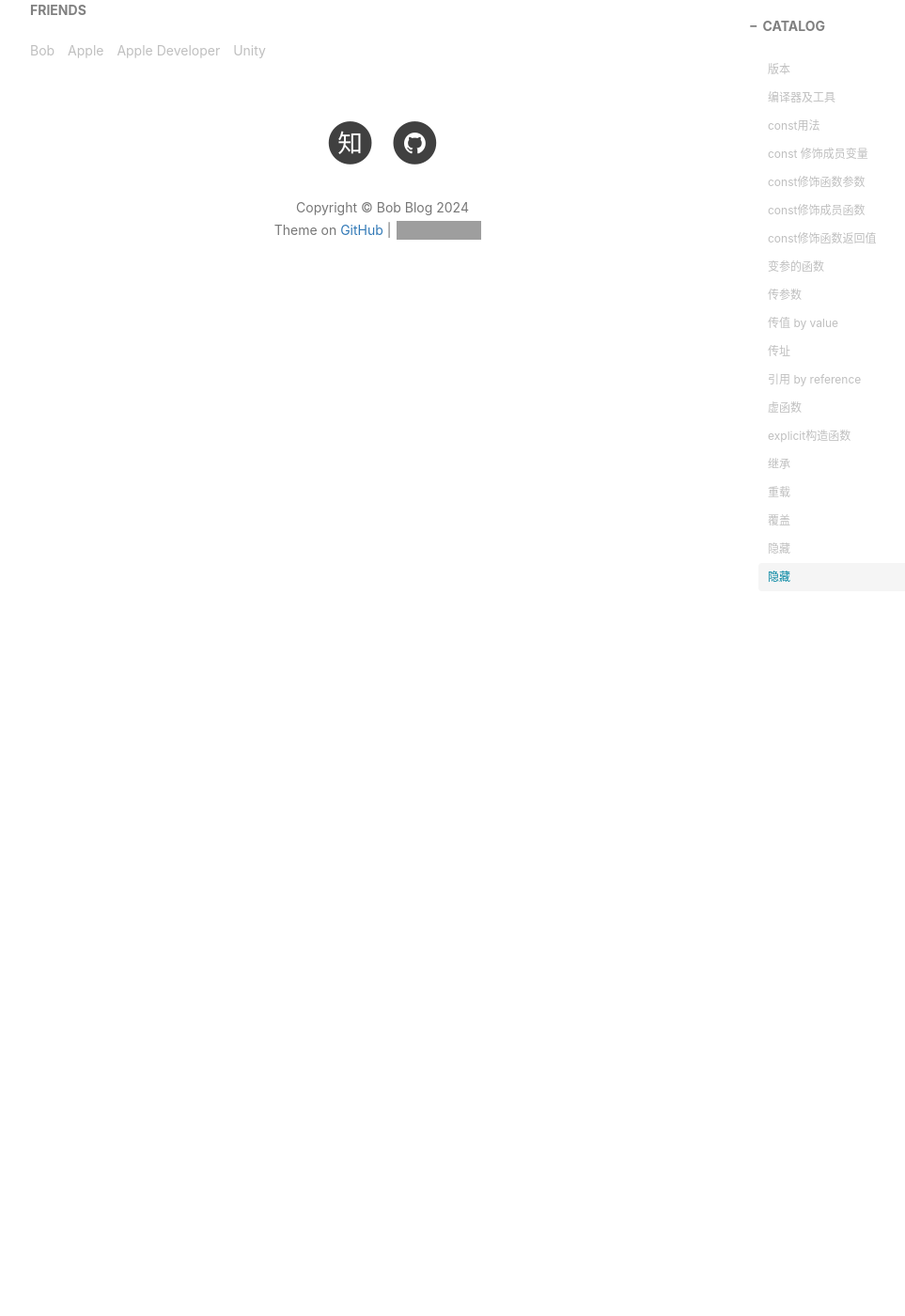
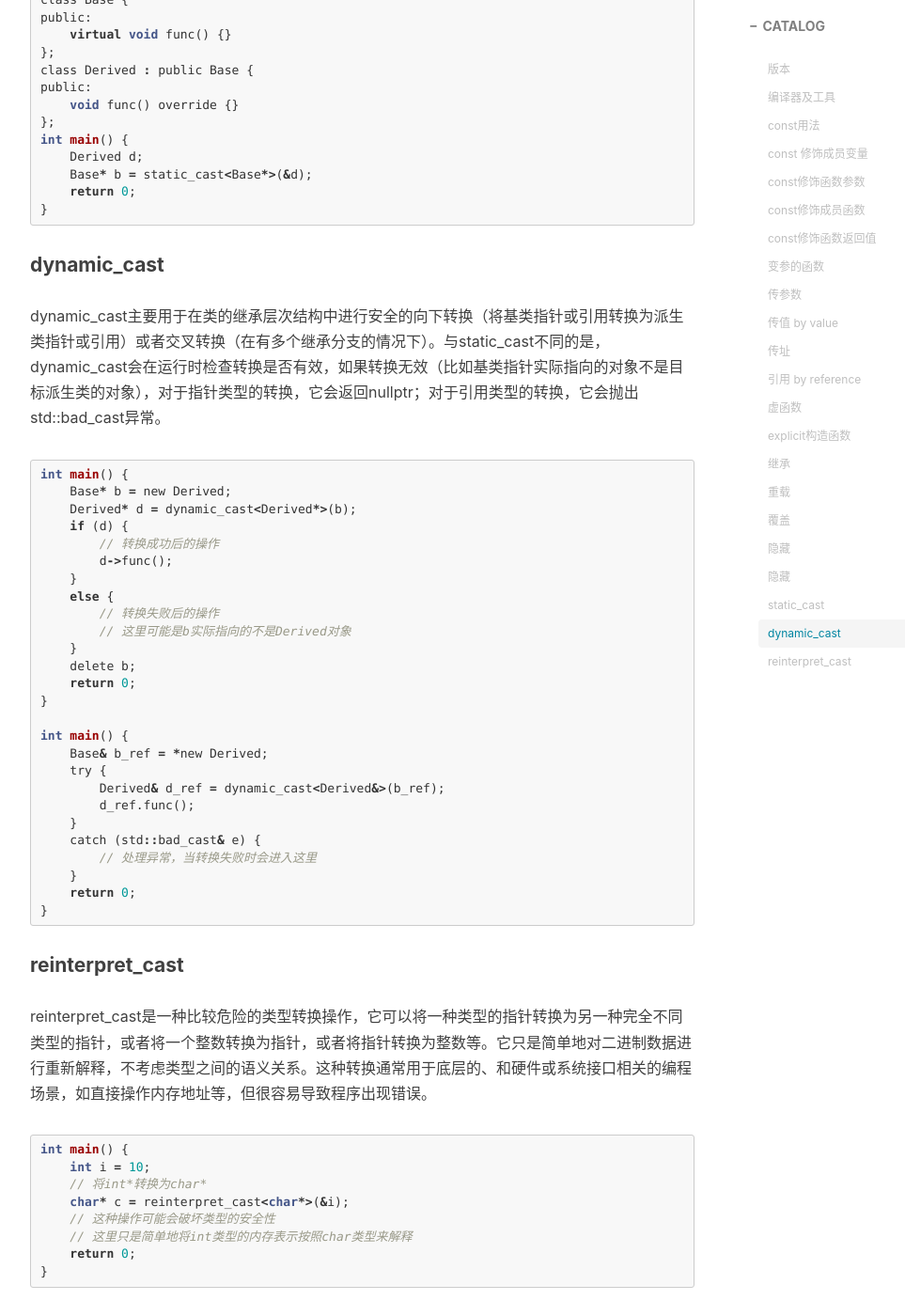
Before and after one commit to chenanbao/chenanbao.github.io, a Jekyll site: the page built from _posts/2018-12-19-C++集锦.md, in a window 1280 px wide and 1400 px high, scrolled down 9980 px. Shown: the whole window at 94% size, without its empty margins (233-1196 px from the left). Built offline with Jekyll 4.4.1, drawn with Linux system fonts in a browser that asks for light colours; nearby versions of some CDN libraries; comment, search, counter and statistics services are not loaded; before the commit the page ends 10329 px from its top, so only the background shows below that; some of the changed text lies outside the part shown; grey boxes are pictures that could not be loaded.

Commit message:
Update 2018-12-19-C++集锦.md

````diff
--- a/_posts/2018-12-19-C++集锦.md
+++ b/_posts/2018-12-19-C++集锦.md
@@ -526,3 +526,69 @@ int main()
 }
 
 ```
+
+#### static_cast
+static_cast主要用于在相关类型之间进行转换，这些类型通常是有一定关联的，比如基本数据类型之间的转换（如int和float）、类层次结构中的向上转换（将派生类指针或引用转换为基类指针或引用）。它是一种编译时的类型转换操作，编译器会在编译阶段检查转换是否合理。
+```c
+int i = 5;
+float f = static_cast<float>(i);
+
+class Base {
+public:
+    virtual void func() {}
+};
+class Derived : public Base {
+public:
+    void func() override {}
+};
+int main() {
+    Derived d;
+    Base* b = static_cast<Base*>(&d);
+    return 0;
+}
+```
+#### dynamic_cast
+dynamic_cast主要用于在类的继承层次结构中进行安全的向下转换（将基类指针或引用转换为派生类指针或引用）或者交叉转换（在有多个继承分支的情况下）。与static_cast不同的是，dynamic_cast会在运行时检查转换是否有效，如果转换无效（比如基类指针实际指向的对象不是目标派生类的对象），对于指针类型的转换，它会返回nullptr；对于引用类型的转换，它会抛出std::bad_cast异常。
+
+```c
+int main() {
+    Base* b = new Derived;
+    Derived* d = dynamic_cast<Derived*>(b);
+    if (d) {
+        // 转换成功后的操作
+        d->func();
+    }
+    else {
+        // 转换失败后的操作
+        // 这里可能是b实际指向的不是Derived对象
+    }
+    delete b;
+    return 0;
+}
+
+int main() {
+    Base& b_ref = *new Derived;
+    try {
+        Derived& d_ref = dynamic_cast<Derived&>(b_ref);
+        d_ref.func();
+    }
+    catch (std::bad_cast& e) {
+        // 处理异常，当转换失败时会进入这里
+    }
+    return 0;
+}
+```
+
+#### reinterpret_cast
+reinterpret_cast是一种比较危险的类型转换操作，它可以将一种类型的指针转换为另一种完全不同类型的指针，或者将一个整数转换为指针，或者将指针转换为整数等。它只是简单地对二进制数据进行重新解释，不考虑类型之间的语义关系。这种转换通常用于底层的、和硬件或系统接口相关的编程场景，如直接操作内存地址等，但很容易导致程序出现错误。
+
+```c
+int main() {
+    int i = 10;
+    // 将int*转换为char*
+    char* c = reinterpret_cast<char*>(&i);
+    // 这种操作可能会破坏类型的安全性
+    // 这里只是简单地将int类型的内存表示按照char类型来解释
+    return 0;
+}
+```
````
